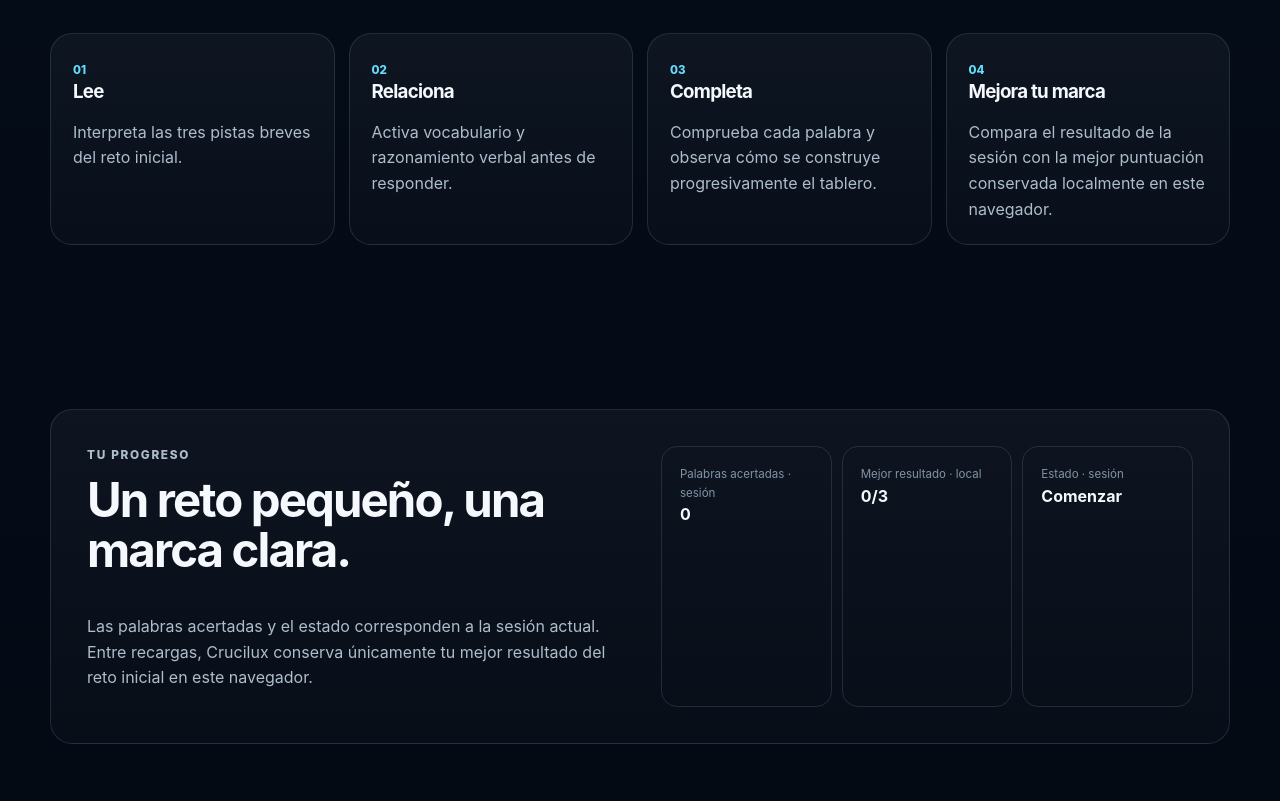
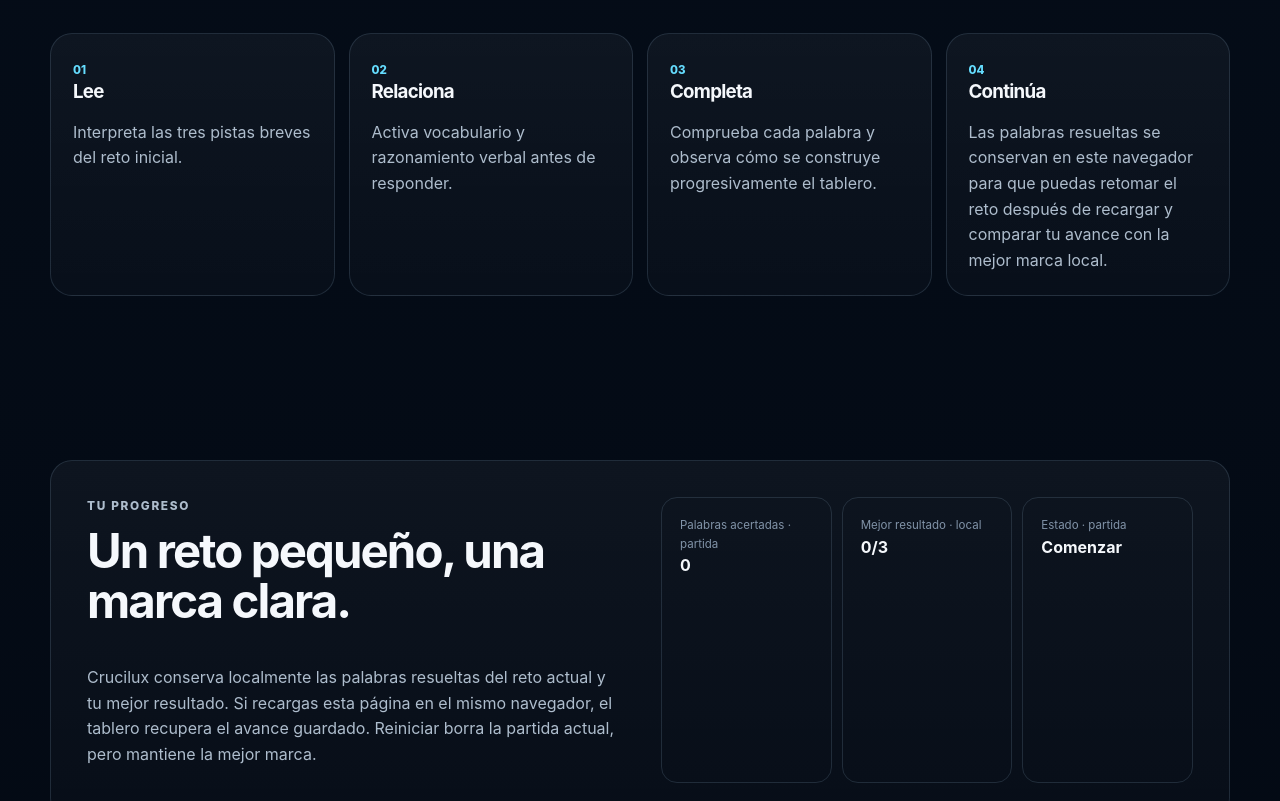
Before and after one commit to neuronova-apps/crucilux-app, a plain HTML site: page index.html in a window 1280 px wide. Shown: the part 1677-2478 px from the top of the page. Drawn offline with Linux system fonts and the light colour scheme.

Commit message:
Describe restored local progress in Crucilux

```diff
--- a/index.html
+++ b/index.html
@@ -99,7 +99,7 @@
       <div class="container">
         <div class="section-heading reveal">
           <div><p class="eyebrow">Reto inicial</p><h2>Completa el mini crucigrama.</h2></div>
-          <p>Selecciona una pista y escribe la respuesta. Este módulo funciona completamente en tu navegador. Durante la sesión muestra las palabras acertadas y entre recargas conserva únicamente tu mejor resultado mediante almacenamiento local.</p>
+          <p>Selecciona una pista y escribe la respuesta. Este módulo funciona completamente en tu navegador y guarda localmente las palabras resueltas, la pista activa y tu mejor resultado para que puedas continuar después de recargar.</p>
         </div>
 
         <div class="game-layout reveal">
@@ -142,18 +142,18 @@
           <article class="method-card reveal"><span>01</span><h3>Lee</h3><p>Interpreta las tres pistas breves del reto inicial.</p></article>
           <article class="method-card reveal"><span>02</span><h3>Relaciona</h3><p>Activa vocabulario y razonamiento verbal antes de responder.</p></article>
           <article class="method-card reveal"><span>03</span><h3>Completa</h3><p>Comprueba cada palabra y observa cómo se construye progresivamente el tablero.</p></article>
-          <article class="method-card reveal"><span>04</span><h3>Mejora tu marca</h3><p>Compara el resultado de la sesión con la mejor puntuación conservada localmente en este navegador.</p></article>
+          <article class="method-card reveal"><span>04</span><h3>Continúa</h3><p>Las palabras resueltas se conservan en este navegador para que puedas retomar el reto después de recargar y comparar tu avance con la mejor marca local.</p></article>
         </div>
       </div>
     </section>
 
     <section id="progreso" class="section progress-section">
       <div class="container progress-panel reveal">
-        <div><p class="eyebrow">Tu progreso</p><h2>Un reto pequeño, una marca clara.</h2><p>Las palabras acertadas y el estado corresponden a la sesión actual. Entre recargas, Crucilux conserva únicamente tu mejor resultado del reto inicial en este navegador.</p></div>
+        <div><p class="eyebrow">Tu progreso</p><h2>Un reto pequeño, una marca clara.</h2><p>Crucilux conserva localmente las palabras resueltas del reto actual y tu mejor resultado. Si recargas esta página en el mismo navegador, el tablero recupera el avance guardado. Reiniciar borra la partida actual, pero mantiene la mejor marca.</p></div>
         <div class="progress-stats">
-          <article><span>Palabras acertadas · sesión</span><strong id="solvedCount">0</strong></article>
+          <article><span>Palabras acertadas · partida</span><strong id="solvedCount">0</strong></article>
           <article><span>Mejor resultado · local</span><strong id="bestScore">0/3</strong></article>
-          <article><span>Estado · sesión</span><strong id="progressState">Comenzar</strong></article>
+          <article><span>Estado · partida</span><strong id="progressState">Comenzar</strong></article>
         </div>
       </div>
     </section>
```
